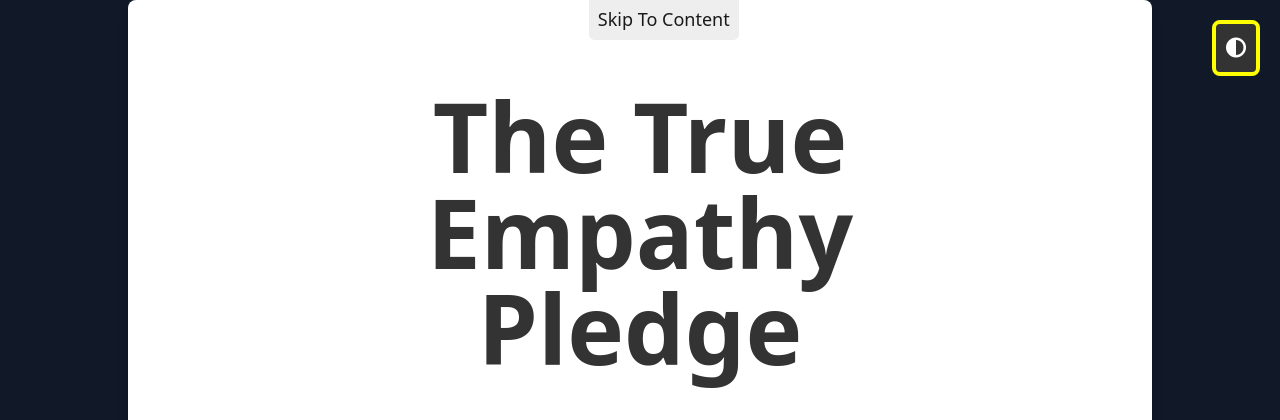
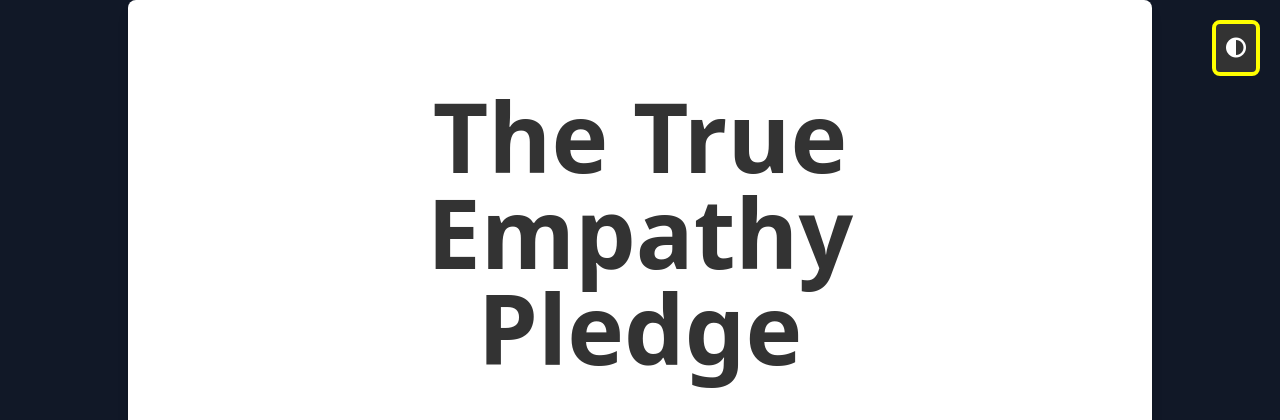
Before and after one commit to mpaiva/true-empathy, a PHP site: page / in a window 1280 px wide. Shown: the top 420 px of the page. Run offline with PHP 8.4, Linux system fonts and the light colour scheme; some web fonts are replaced.

Commit message:
Refactor styles.css to remove skip-to class and improve code readability

```diff
--- a/css/styles.css
+++ b/css/styles.css
@@ -1087,6 +1087,10 @@ section {
   .container {
     max-width: 1024px;
   }
+
+  .skip-to {
+    display: none;
+  }
 }
 
 .dark .container {
--- a/src/styles/styles.css
+++ b/src/styles/styles.css
@@ -99,6 +99,9 @@ section {
 @media (min-width: 768px) {
   .container {
     max-width: 1024px;
+  }
+  .skip-to {
+    display: none;
   }
 }
 
```
